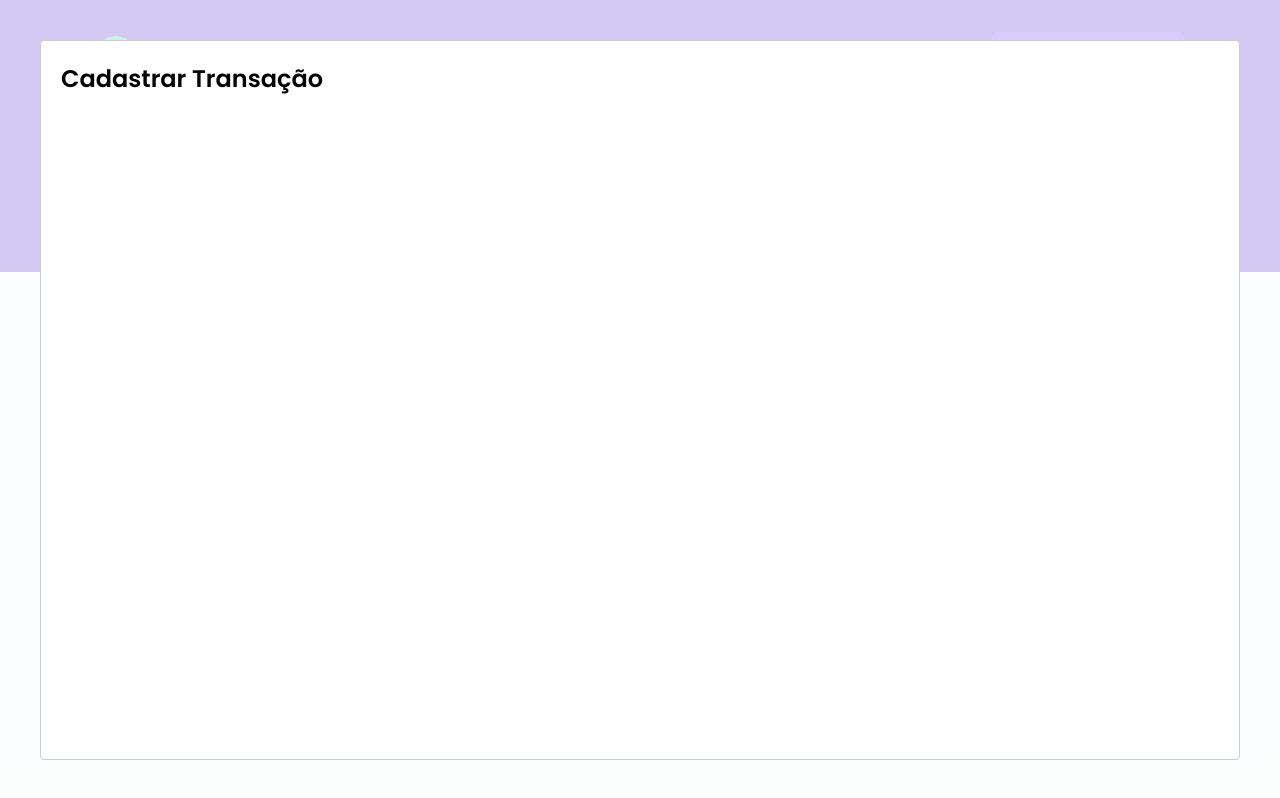
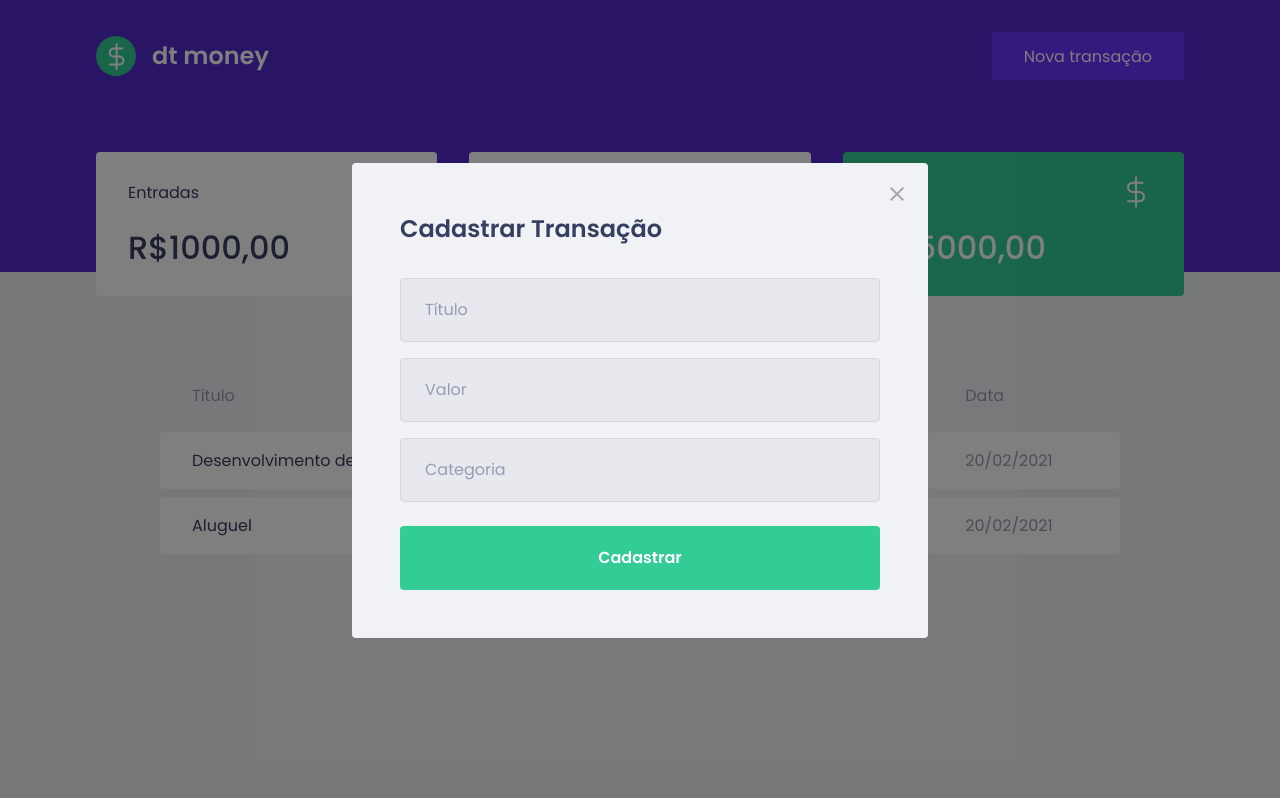
Before and after one commit to loadiogo/ignite-reactjs-dtmoney, a React (Create React App) app: page / in a window 1280 px wide. Both pictures are taken after a click on the button "Nova transação". Built offline with nearby package versions, Linux system fonts and the light colour scheme; no server answers; what miragejs would draw is missing.

Commit message:
Configures and add styles to modal

```diff
--- a/src/components/NewTransactionModal/index.tsx
+++ b/src/components/NewTransactionModal/index.tsx
@@ -1,4 +1,6 @@
 import Modal from 'react-modal';
+import closeImg from '../../assets/close.svg';
+import { Container } from './styles';
 
 interface NewTransactionModalProps {
     isOpen: boolean;
@@ -9,9 +11,34 @@
 
     return (
         <Modal
-        isOpen={isOpen}
-        onRequestClose={onRequestClose}>
-        <h2>Cadastrar Transação</h2>
+            isOpen={isOpen}
+            onRequestClose={onRequestClose}
+            overlayClassName="react-modal-overlay"
+            className="react-modal-content"
+        >
+            <button
+                type="button"
+                onClick={onRequestClose}
+                className="react-modal-close"
+            >
+                <img src={closeImg} alt="Fechar modal"/>
+            </button>
+            <Container>
+                <h2>Cadastrar Transação</h2>
+
+                <input placeholder="Título"/>
+                <input
+                    type="number"
+                    placeholder="Valor"
+                />
+                <input
+                    placeholder="Categoria"
+                />
+
+                <button type="submit">
+                    Cadastrar
+                </button>
+            </Container>
       </Modal>
     );
 }
--- a/src/components/NewTransactionModal/styles.ts
+++ b/src/components/NewTransactionModal/styles.ts
@@ -1,5 +1,49 @@
 import styled from 'styled-components';
 
-export const Container = styled.div`
+export const Container = styled.form`
+  h2 {
+      color: var(--text-title);
+      font-size: 1.5rem;
+      margin-bottom: 2rem;
+  }
 
+  input {
+      width: 100%;
+      padding: 0 1.5rem;
+      height: 4rem;
+      border-radius: 0.25rem;
+
+      border: 1px solid #d7d7d7;
+      background: #e7e9ee;
+
+      font-weight: 400;
+      font-size: 1rem;
+
+      &::placeholder {
+          color: var(--text-body);
+      }
+
+      & + input {
+          margin-top: 1rem;
+      }
+  }
+
+  button[type="submit"] {
+    width: 100%;
+    padding: 0 1.5rem;
+    height: 4rem;
+    background: var(--green);
+    color: #FFF;
+    border-radius: 0.25rem;
+    border: 0;
+    font-size: 1rem;
+    font-weight: 600;
+    margin-top: 1.5rem;
+
+    transition: filter 0.2s;
+
+    &:hover {
+        filter: brightness(0.9)
+    }
+  }
 `;
--- a/src/styles/global.ts
+++ b/src/styles/global.ts
@@ -54,4 +54,42 @@
         opacity: 0.6;
         cursor: not-allowed;
     }
+
+    .react-modal-overlay {
+        background: rgba(0, 0, 0, 0.5);
+
+        position: fixed;
+        top: 0;
+        bottom: 0;
+        right: 0;
+        left: 0;
+
+        display: flex;
+        align-items: center;
+        justify-content: center;
+    }
+
+    .react-modal-content {
+        width: 100%;
+        max-width: 576px;
+        background: var(--background);
+        padding: 3rem;
+        position: relative;
+        border-radius: 0.25rem;
+    }
+
+    .react-modal-close {
+        position: absolute;
+        right: 1.5rem;
+        top: 1.5rem;
+        border: 0;
+        background: transparent;
+
+        transition: filter 0.2s;
+
+        &hover {
+            filter: brightness(0.8);
+        }
+
+    }
 `;
```
